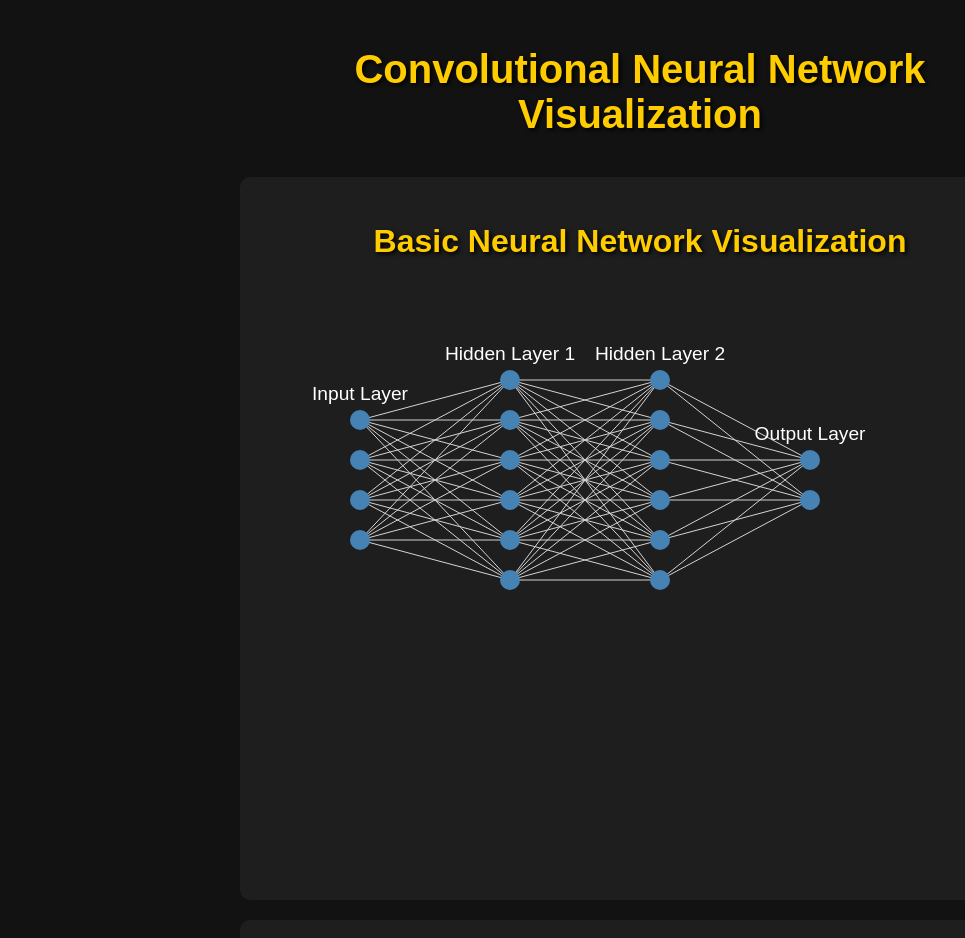
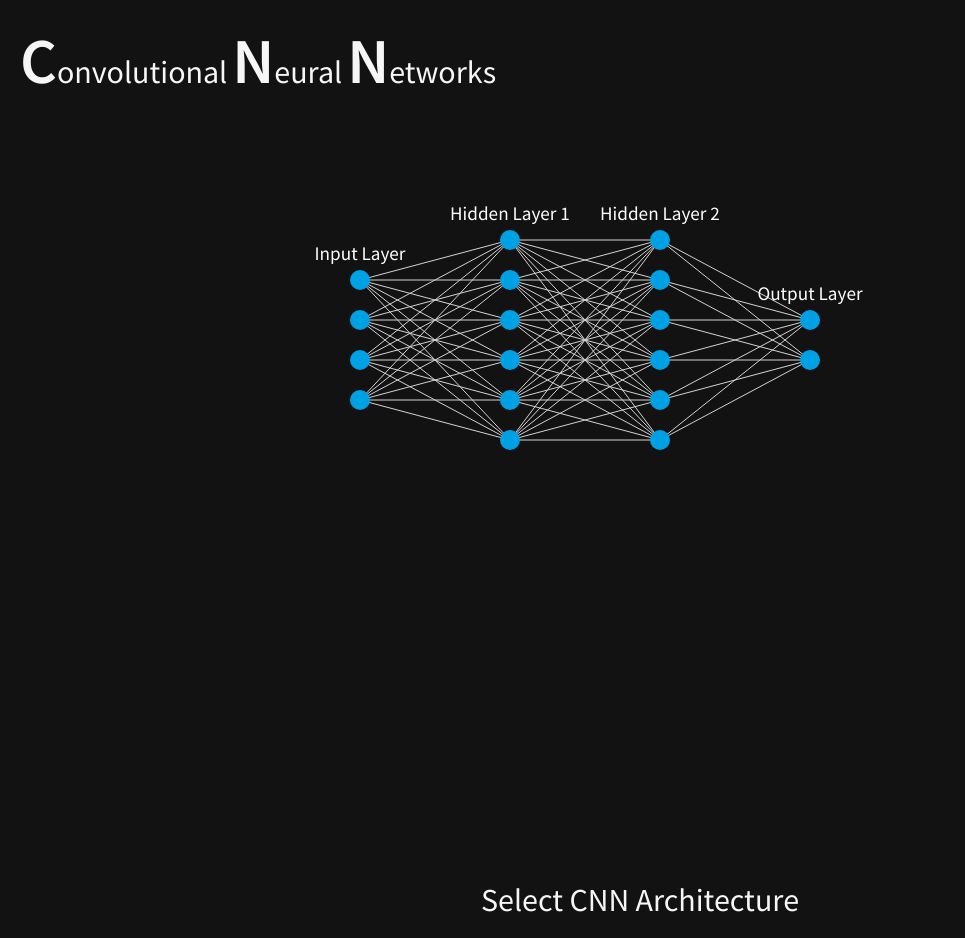
Before and after one commit to thenileriver/cnn_explained, a SvelteKit app: page / in a window 1280 px wide. Shown: the top 938 px of the page, without its empty margins (0-965 px from the left). Built offline with nearby package versions, Linux system fonts and the light colour scheme.

Commit message:
changed highlighted edges and style

```diff
--- a/src/components/App.svelte
+++ b/src/components/App.svelte
@@ -1,3 +1,7 @@
+<head>
+  <link href="https://fonts.googleapis.com/css2?family=Source+Sans+Pro:wght@400;600;700&display=swap" rel="stylesheet">
+</head>
+
 <script lang="ts">
   import { onMount } from 'svelte';
   import * as d3 from 'd3';
@@ -63,7 +67,7 @@
         .attr('cx', 0)
         .attr('cy', (d, index) => index * nodeSpacing)
         .attr('r', 10)
-        .style('fill', 'steelblue')
+        .style('fill', '#00A1E4') // OpenAI's blue
         .attr('cursor', 'pointer')
         .on('mouseover', function(event, d) {
           const circle = d3.select(this);
@@ -71,7 +75,7 @@
           // Reset all nodes to blue
           d3.selectAll('circle')
             .classed('clicked', false)
-            .style('fill', 'steelblue');
+            .style('fill', '#00A1E4');
 
           // Reset all lines to not highlighted
           d3.selectAll('line')
@@ -81,17 +85,18 @@
 
           // Set the hovered node to yellow
           circle.classed('clicked', true)
-                .style('fill', '#FFD700'); // Darker yellow
+                .style('fill', '#00ffff');
 
           const nodeIndex = d;
           const layerIndex = i;
 
-          // Highlight all outgoing lines connected to this node
-          if (layerIndex < layers.length - 1) {
-            for (let k = 0; k < layers[layerIndex + 1].nodes; k++) {
-              d3.selectAll(`.line-from-${layerIndex}-${nodeIndex}-to-${layerIndex+1}-${k}`)
+          // Highlight all outgoing and incoming lines connected to this node
+
+          if (layerIndex > 0) {
+            for (let k = 0; k < layers[layerIndex - 1].nodes; k++) {
+              d3.selectAll(`.line-from-${layerIndex-1}-${k}-to-${layerIndex}-${nodeIndex}`)
                 .classed('highlighted', true)
-                .style('stroke', '#FFD700')
+                .style('stroke', '#00ffff')
                 .style('stroke-width', 2);
             }
           }
@@ -101,20 +106,16 @@
 
           // Reset the hovered node to blue
           circle.classed('clicked', false)
-                .style('fill', 'steelblue');
+                .style('fill', '#00A1E4');
 
           const nodeIndex = d;
           const layerIndex = i;
 
-          // Reset all outgoing lines connected to this node to default color
-          if (layerIndex < layers.length - 1) {
-            for (let k = 0; k < layers[layerIndex + 1].nodes; k++) {
-              d3.selectAll(`.line-from-${layerIndex}-${nodeIndex}-to-${layerIndex+1}-${k}`)
+          // Reset all highlighted edges when mouse is not hovering
+          d3.selectAll('.highlighted')
             .classed('highlighted', false)
             .style('stroke', 'lightgray')
             .style('stroke-width', 1);
-            }
-          }
         });
 
       group.append('text')
@@ -130,38 +131,52 @@
 <style>
 :global(body) {
   margin: 0;
-      font-family: 'Arial', sans-serif;
-      background-color: #121212;
-      color: #ffffff;
+  font-family: 'Source Sans Pro', sans-serif;
+  background-color: #121212; /* Update background to black */
+  color: #f6f6f6;/* Update text color to white */
   overflow-x: hidden;
 }
 
 .container {
   max-width: 800px;
   margin: 0 auto;
-      padding: 20px;
+  padding: 100px; /* Adjust padding as needed */
 }
 
 h1 {
-      text-align: center;
-      font-size: 2.5rem;
-      margin-bottom: 40px;
-      color: #ffcc00;
-      text-shadow: 2px 2px 4px #000000;
+  position: absolute;
+  top: 20px;
+  left: 20px;
+  font-size: 2rem; /* Base font size for h1 */
+  margin: 0;/* Update text color to white */
+  font-weight: 300; /* Lighter font weight */
+  display: flex;
+  flex-wrap: wrap;
+}
+
+h1 span {
+  display: inline-block;
+  margin-right: 5px; /* Space between words */
+}
+
+h1 span::first-letter {
+  font-size: 4rem; /* Adjust size for first letter of each word */
+  font-weight: 600; /* Bolder first letter */
 }
 
 h2 {
   text-align: center;
-      font-size: 2rem;
-      margin-bottom: 20px;
-      color: #ffcc00;
-      text-shadow: 2px 2px 4px #000000;
+  font-size: 2rem; /* Larger font size */
+  margin-bottom: 10px; /* Reduced margin */
+  font-weight: 300; /* Lighter font weight */
+  margin-top: 80px; /* Move h2 lower to prevent interference with h1 */
 }
 
 .section {
   padding: 20px;
   margin: 20px 0;
-      background-color: #1e1e1e;
+  background-color: #121212; /* Dark gray background */
+  border: none; /* Remove border */
   border-radius: 10px;
   transition: opacity 1s ease-out, transform 1s ease-out;
 }
@@ -184,9 +199,9 @@
 
 .architecture-select select {
   padding: 10px;
-      background-color: #333;
-      color: #fff;
-      border: 2px solid #ffcc00;
+  background-color: #FFFFFF;
+  color: #333;
+  border: 1px solid #E0E0E0;
   border-radius: 5px;
   font-size: 1rem;
 }
@@ -200,39 +215,28 @@
 }
 
 line {
-    stroke: lightgray;
-    stroke-width: 1px;
-  }
-
-  line.highlighted {
-    stroke: #FFD700;
-    stroke-width: 2px;
+  stroke: none; /* Remove border */
 }
 
 circle {
-    stroke: #fff;
-    stroke-width: 2px;
-  }
-
-  circle.clicked {
-    fill: #FFD700;
+  stroke: none; /* Remove border */
 }
 
 text {
   font-size: 14px;
-    font-family: 'Arial', sans-serif;
-    font-weight: bold;
-    fill: "white";
+  font-family: 'Source Sans Pro', sans-serif;
+  font-weight: 600; /* Semi-bold text */
+  fill: white; /* Update text color to white */
   pointer-events: none;
 }
 
 </style>
 
 <div class="container">
-  <h1>Convolutional Neural Network Visualization</h1>
-
+  <h1>
+    <span>Convolutional</span> <span>Neural</span> <span>Networks</span>
+  </h1>
   <div class="section">
-      <h2>Basic Neural Network Visualization</h2>
     <div class="visualization">
       <svg id="cnn-vis" width="800" height="600"></svg>
     </div>
@@ -249,7 +253,6 @@
     </div>
     <div class="visualization">
       <p>Selected Architecture: {selectedArchitecture}</p>
-          <!-- Placeholder for CNN Architecture Visualization -->
       <p>[CNN Visualization for {selectedArchitecture} Here]</p>
     </div>
   </div>
```
Lines whose indentation alone changed are shown as unchanged.
